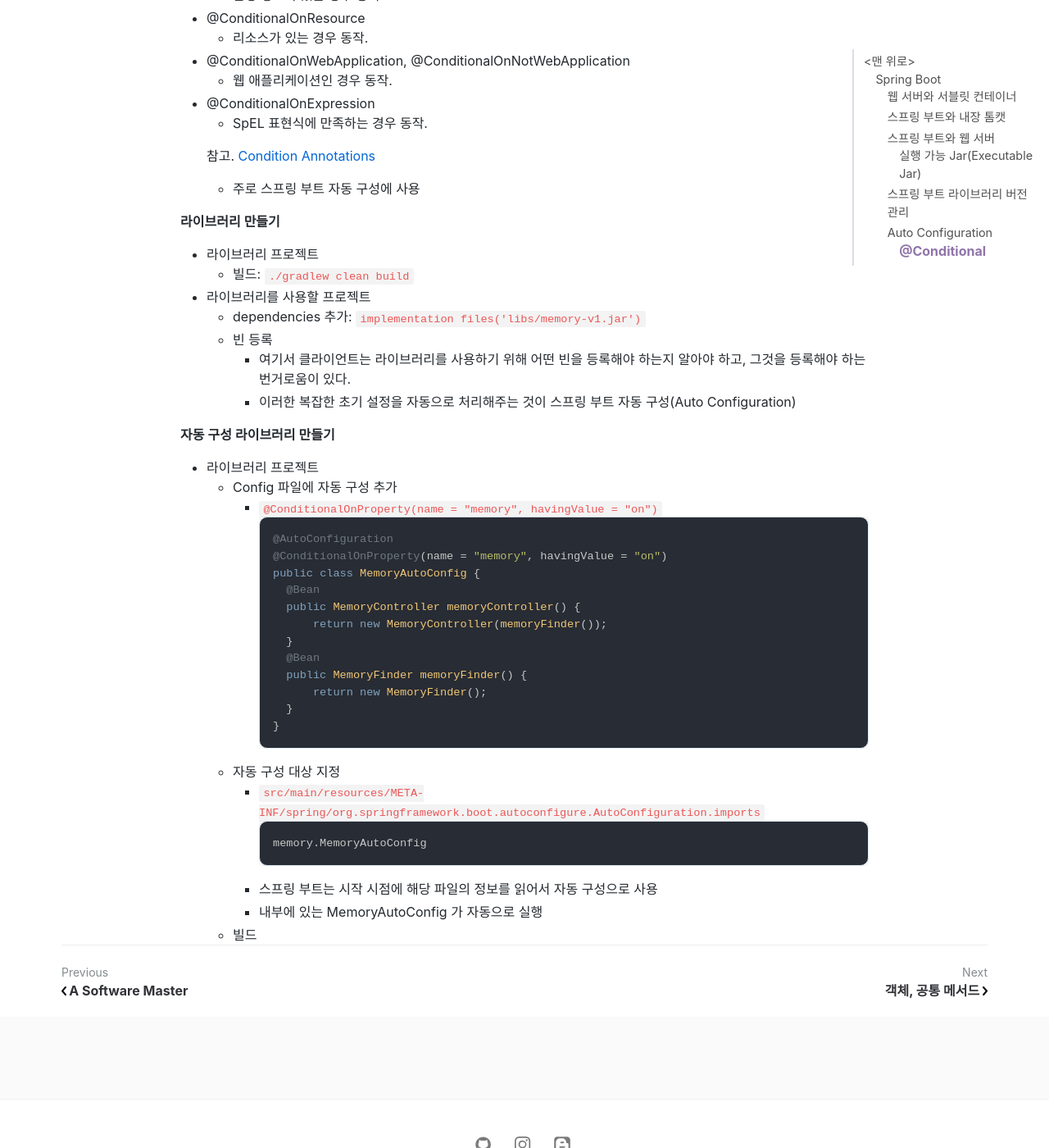
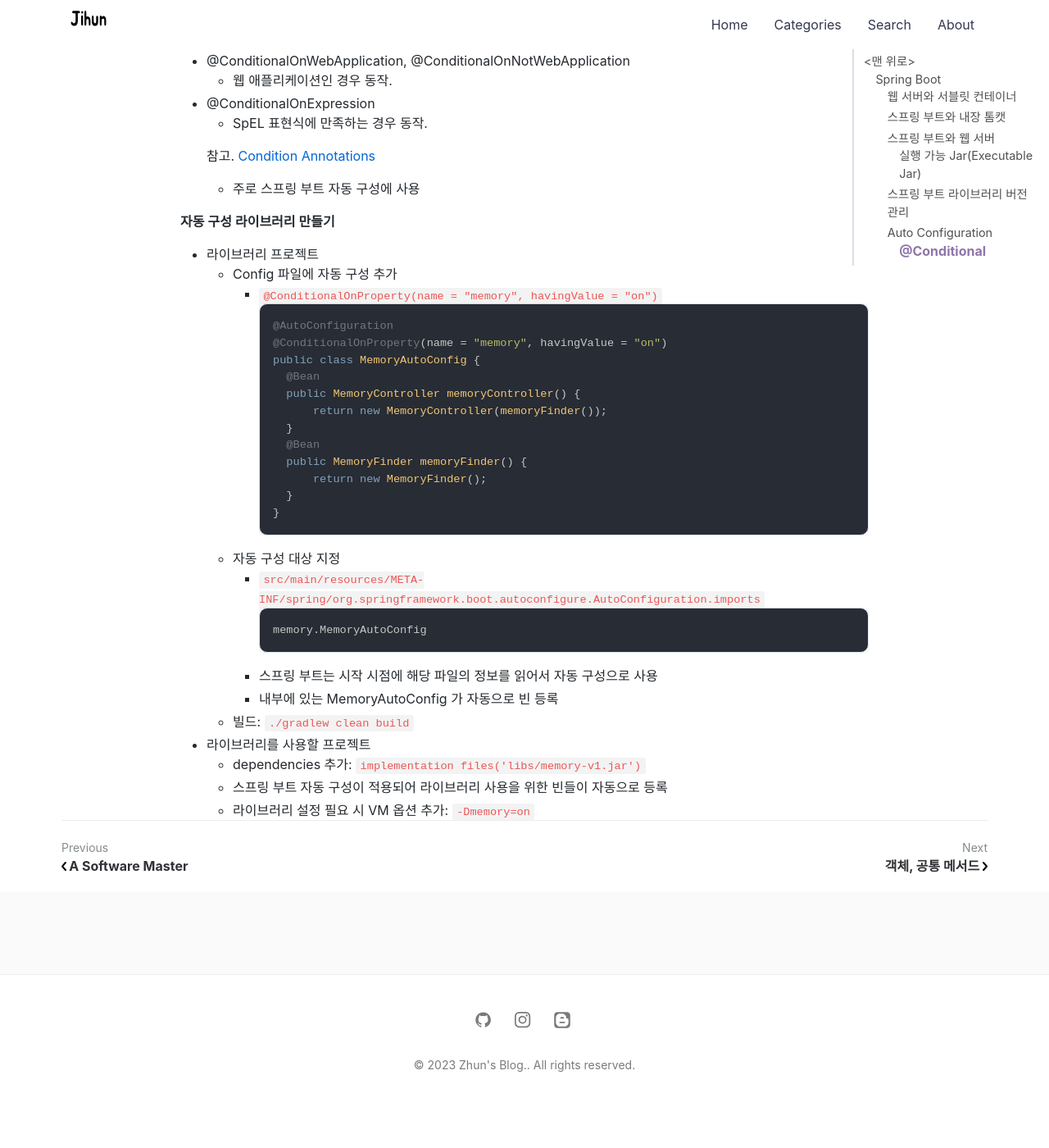
Before and after one commit to jihunparkme/jihunparkme.github.io, a Jekyll site: the page built from _posts/2023-04-06-spring-boot.md, in a window 1280 px wide and 1400 px high, scrolled down 10509 px. Shown: the whole window at 82% size. Built offline with Jekyll 4.4.1, drawn with Linux system fonts in a browser that asks for light colours; nearby versions of some CDN libraries; comment, search, counter and statistics services are not loaded; after the commit the page ends 11863 px from its top, so only the background shows below that.

Commit message:
[SpringBoot] Auto Configuration: 자동 구성 라이브러리 만들기

````diff
--- a/_posts/2023-04-06-spring-boot.md
+++ b/_posts/2023-04-06-spring-boot.md
@@ -430,16 +430,6 @@ public class JdbcTemplateAutoConfiguration {
   참고. [Condition Annotations](https://docs.spring.io/spring-boot/docs/current/reference/html/features.html#features.developing-auto-configuration.condition-annotations)
   - 주로 스프링 부트 자동 구성에 사용
 
-**라이브러리 만들기**
-
-- 라이브러리 프로젝트
-  - 빌드: `./gradlew clean build`
-- 라이브러리를 사용할 프로젝트
-  - dependencies 추가: `implementation files('libs/memory-v1.jar')`
-  - 빈 등록
-    - 여기서 클라이언트는 라이브러리를 사용하기 위해 어떤 빈을 등록해야 하는지 알아야 하고, 그것을 등록해야 하는 번거로움이 있다.
-    - 이러한 복잡한 초기 설정을 자동으로 처리해주는 것이 스프링 부트 자동 구성(Auto Configuration)
-
 **자동 구성 라이브러리 만들기**
 
 - 라이브러리 프로젝트
@@ -465,5 +455,9 @@ public class JdbcTemplateAutoConfiguration {
       memory.MemoryAutoConfig
       ```
     - 스프링 부트는 시작 시점에 해당 파일의 정보를 읽어서 자동 구성으로 사용
-    - 내부에 있는 MemoryAutoConfig 가 자동으로 실행
-  - 빌드
+    - 내부에 있는 MemoryAutoConfig 가 자동으로 빈 등록
+  - 빌드: `./gradlew clean build`
+- 라이브러리를 사용할 프로젝트
+  - dependencies 추가: `implementation files('libs/memory-v1.jar')`
+  - 스프링 부트 자동 구성이 적용되어 라이브러리 사용을 위한 빈들이 자동으로 등록
+  - 라이브러리 설정 필요 시 VM 옵션 추가: `-Dmemory=on`
````
